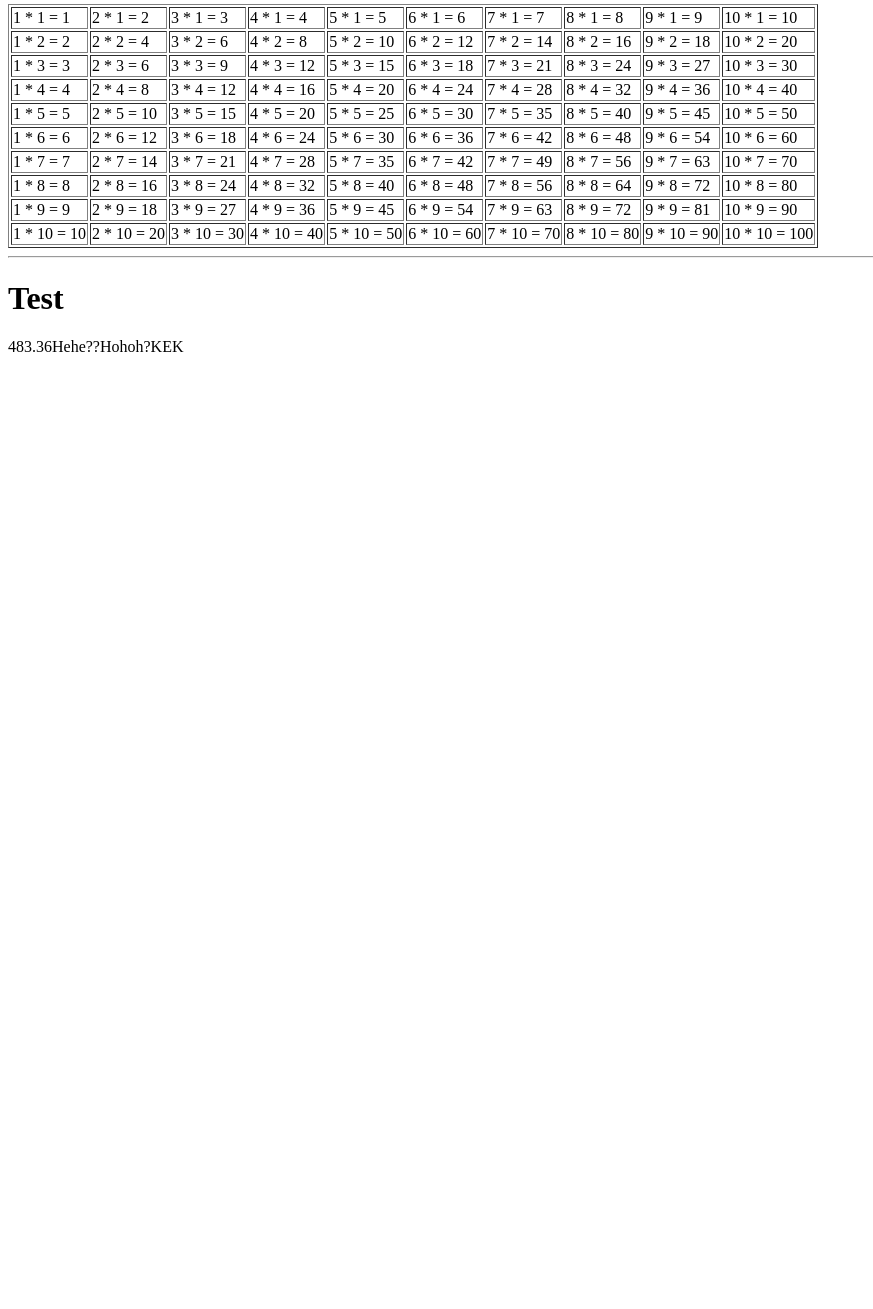
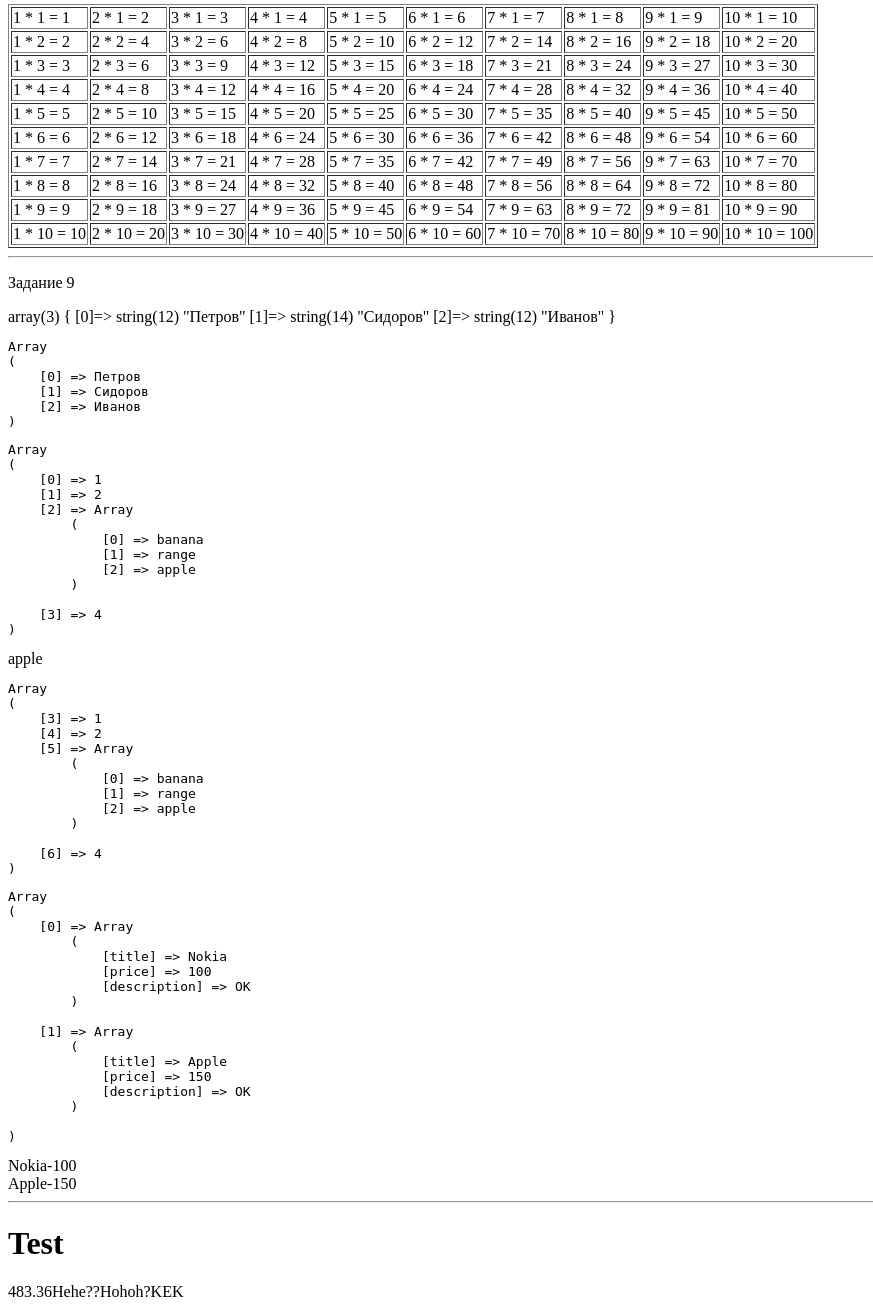
Before and after one commit to Sedrob/PHP, a PHP site: page /main.php in a window 1280 px wide. Shown: the part 801-2110 px from the top of the page, without its empty margins (0-873 px from the left). Before the commit the page ends 1153 px from the top, so only its background shows below. Run offline with PHP 8.4, Linux system fonts and the light colour scheme.

Commit message:
9 Задание

```diff
--- a/index.php
+++ b/index.php
@@ -11,6 +11,7 @@
 <body>
 	<div class="container">
 		<a href="main.php"> Рабочее место</a>
+		<a href="php_test.php"> Тесты</a>
 	</div>
 
 	<script src="https://cdn.jsdelivr.net/npm/@popperjs/core@2.9.2/dist/umd/popper.min.js" integrity="sha384-IQsoLXl5PILFhosVNubq5LC7Qb9DXgDA9i+tQ8Zj3iwWAwPtgFTxbJ8NT4GN1R8p" crossorigin="anonymous"></script>
--- a/main.php
+++ b/main.php
@@ -99,6 +99,52 @@
 	</div>
 
 	<hr/>
+	<div>
+		<p> Задание 9 </p>
+		<?php
+		# Массив
+		$arrayName = array('Петров', 'Сидоров', 'Иванов');
+		var_dump($arrayName);
+		echo "<pre>";
+		print_r($arrayName);
+		echo "</pre>";
+
+		$arr2 = [1,2, ['banana','range','apple'],4];
+		$arr3 = [ 3 => 1,2, ['banana','range','apple'],4];
+		echo "<pre>";
+		print_r($arr2);
+		echo "</pre>";
+
+		echo($arr2[2][2]);
+		echo "<pre>";
+		print_r($arr3);
+		echo "</pre>";
+
+
+		$goods = [
+			[
+				'title' => 'Nokia',
+				'price' => 100,
+				'description' => 'OK'
+			]
+			,
+			[
+				'title' => 'Apple',
+				'price' => 150,
+				'description' => 'OK'
+			]
+		];
+		echo "<pre>";
+		print_r($goods);
+		echo "</pre>";
+
+		echo $goods[0]['title'] . "-" . $goods[0]['price'] ;
+		echo '<br>';
+		echo $goods[1]['title'] . "-" . $goods[1]['price'];
+		?>
+	</div>
+
+	<hr/>
 	<h1>Test</h1>
 	<?php # Эксперементы
 		echo $wan * $wan2;
```
Also changed, not shown: php_test.php (+12 -9 lines).
